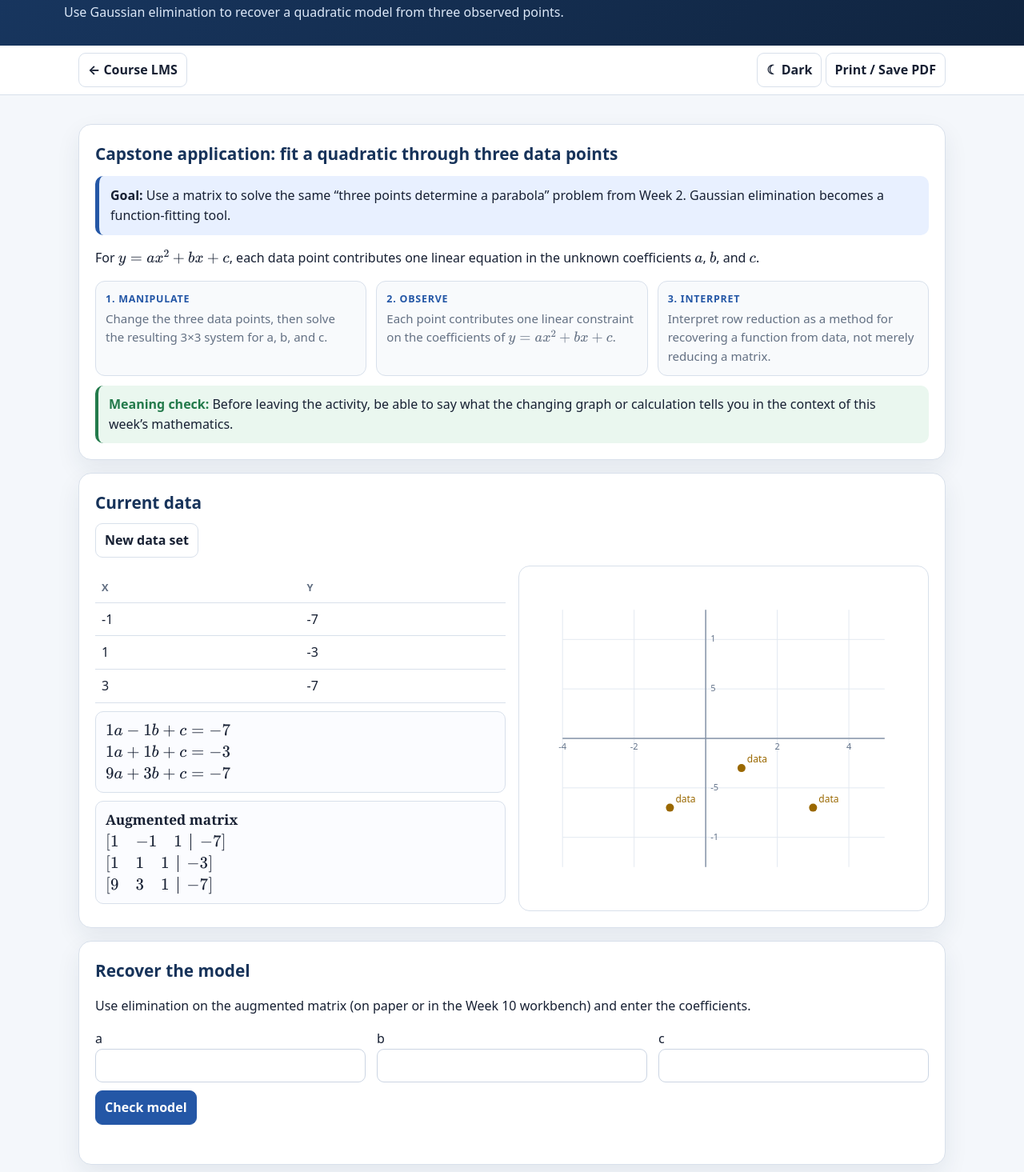
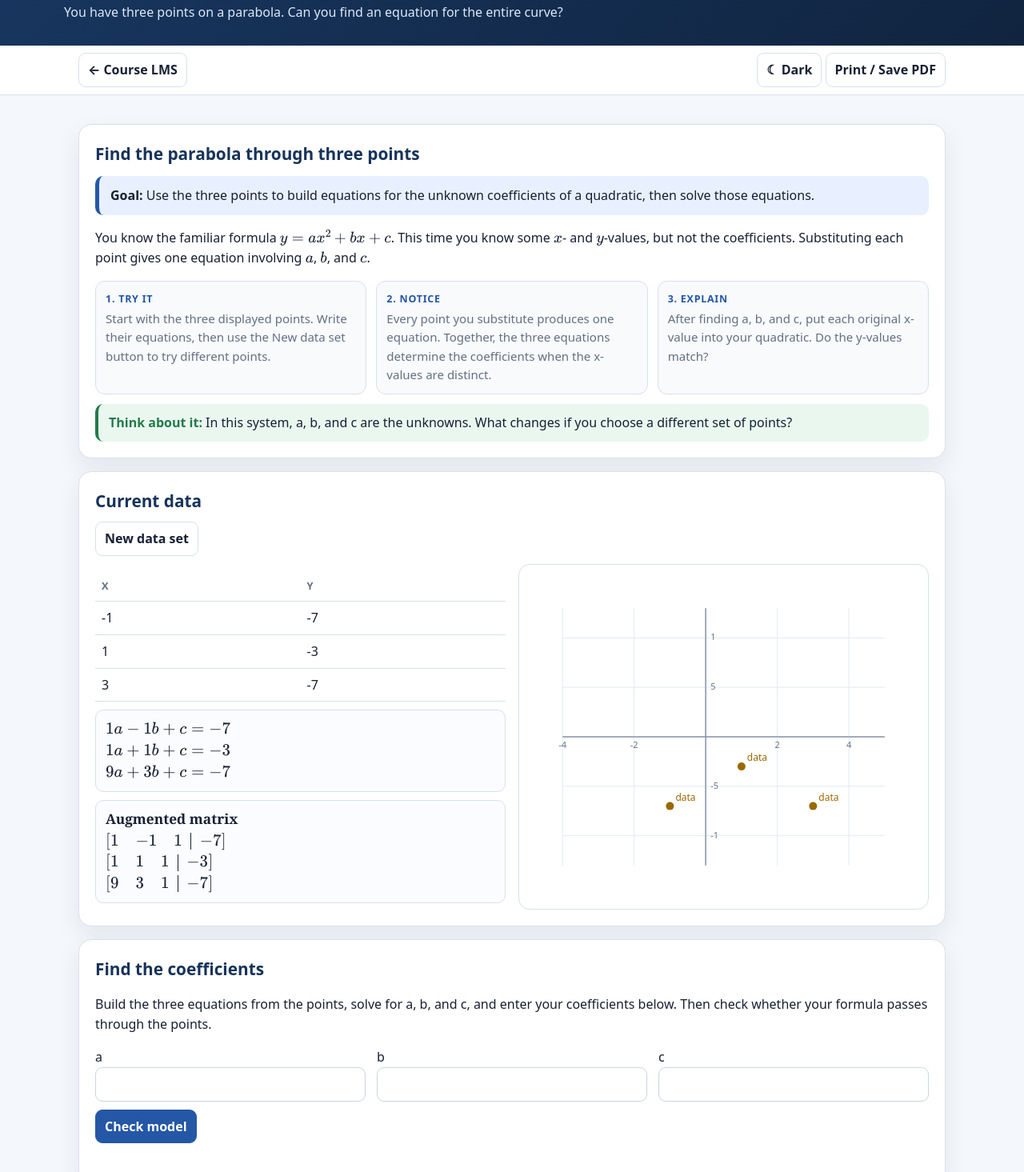
Before and after one commit to bobovski66/Precalculus, a plain HTML site: page applications/quadratic_fit_matrix.html in a window 1280 px wide. Shown: the part 116-1581 px from the top of the page at 80% size. Drawn offline with nearby package versions, Linux system fonts and the light colour scheme.

Commit message:
Rewrite Week 10 interactive activity as an approachable investigation

```diff
--- a/applications/quadratic_fit_matrix.html
+++ b/applications/quadratic_fit_matrix.html
@@ -105,12 +105,12 @@ window.typesetMath = function(nodes){
 <script id="MathJax-script" defer src="https://cdn.jsdelivr.net/npm/mathjax@3/es5/tex-chtml.js"></script>
 
 </head><body>
-<header><div class="wrap"><div class="eyebrow">Centralia College · MATH&amp; 141 · Week 10 · Application</div><h1>Quadratic Fit by Matrix</h1><p>Use Gaussian elimination to recover a quadratic model from three observed points.</p></div></header>
+<header><div class="wrap"><div class="eyebrow">Centralia College · MATH&amp; 141 · Week 10 · Application</div><h1>Quadratic Fit by Matrix</h1><p>You have three points on a parabola. Can you find an equation for the entire curve?</p></div></header>
 <div class="toolbar no-print"><div class="wrap"><a href="../index.html">← Course LMS</a><div><button data-theme-toggle="" type="button">☾ Dark</button> <button onclick="window.print()">Print / Save PDF</button></div></div></div>
 <main class="wrap">
-<section class="card"><h2>Capstone application: fit a quadratic through three data points</h2>
-<div class="goal"><strong>Goal:</strong> Use a matrix to solve the same “three points determine a parabola” problem from Week 2. Gaussian elimination becomes a function-fitting tool.</div>
-<p>For \(y=ax^2+bx+c\), each data point contributes one linear equation in the unknown coefficients \(a\), \(b\), and \(c\).</p><div aria-label="How to use this activity" class="activity-guide"><div class="activity-step"><strong>1. Manipulate</strong><p>Change the three data points, then solve the resulting 3×3 system for a, b, and c.</p></div><div class="activity-step"><strong>2. Observe</strong><p>Each point contributes one linear constraint on the coefficients of \(y=ax^2+bx+c\).</p></div><div class="activity-step"><strong>3. Interpret</strong><p>Interpret row reduction as a method for recovering a function from data, not merely reducing a matrix.</p></div></div><div class="activity-question"><strong>Meaning check: </strong>Before leaving the activity, be able to say what the changing graph or calculation tells you in the context of this week’s mathematics.</div></section>
+<section class="card"><h2>Find the parabola through three points</h2>
+<div class="goal"><strong>Goal:</strong> Use the three points to build equations for the unknown coefficients of a quadratic, then solve those equations.</div>
+<p>You know the familiar formula \(y=ax^2+bx+c\). This time you know some \(x\)- and \(y\)-values, but not the coefficients. Substituting each point gives one equation involving \(a\), \(b\), and \(c\).</p><div aria-label="How to use this activity" class="activity-guide"><div class="activity-step"><strong>1. Try it</strong><p>Start with the three displayed points. Write their equations, then use the New data set button to try different points.</p></div><div class="activity-step"><strong>2. Notice</strong><p>Every point you substitute produces one equation. Together, the three equations determine the coefficients when the x-values are distinct.</p></div><div class="activity-step"><strong>3. Explain</strong><p>After finding a, b, and c, put each original x-value into your quadratic. Do the y-values match?</p></div></div><div class="activity-question"><strong>Think about it:</strong> In this system, a, b, and c are the unknowns. What changes if you choose a different set of points?</div></section>
 <section class="card"><h2>Current data</h2>
 <div class="pills"><button onclick="newData()">New data set</button></div>
 <div class="grid2">
@@ -118,8 +118,8 @@ window.typesetMath = function(nodes){
 <div class="canvas-wrap"><canvas id="plot"></canvas></div>
 </div>
 </section>
-<section class="card"><h2>Recover the model</h2>
-<p>Use elimination on the augmented matrix (on paper or in the Week 10 workbench) and enter the coefficients.</p>
+<section class="card"><h2>Find the coefficients</h2>
+<p>Build the three equations from the points, solve for a, b, and c, and enter your coefficients below. Then check whether your formula passes through the points.</p>
 <div class="grid3">
 <div><label>a</label><input id="aa" step="any" type="number"/></div>
 <div><label>b</label><input id="bb" step="any" type="number"/></div>
```
